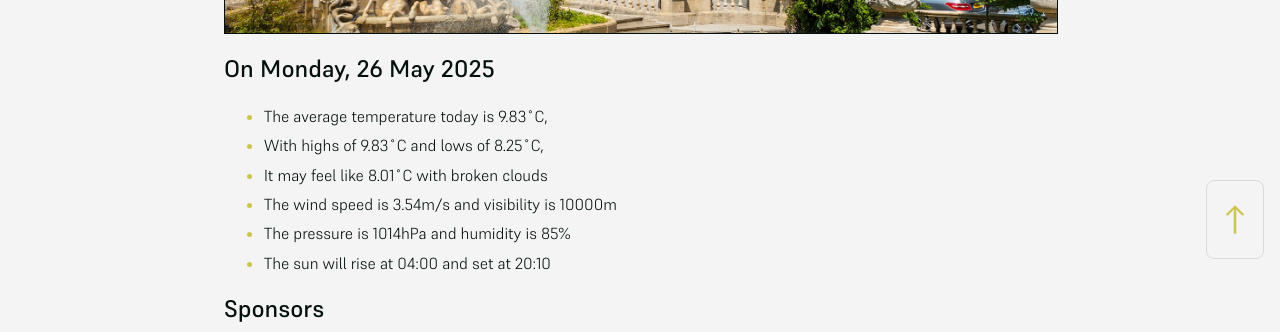
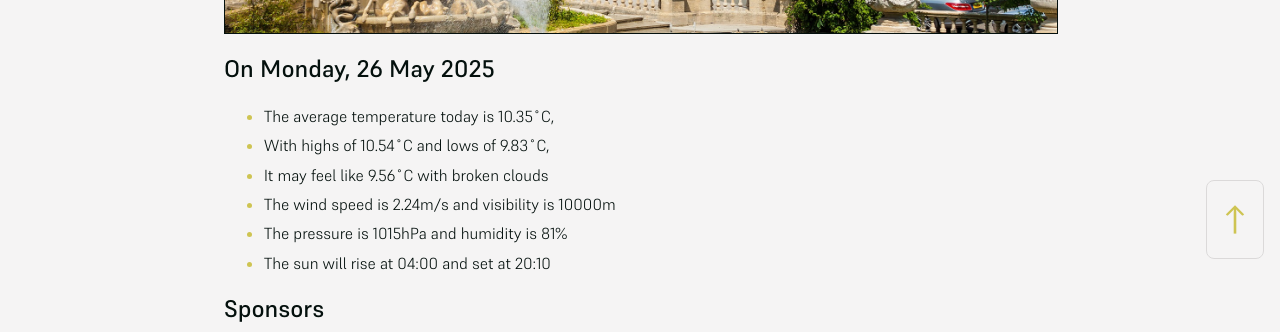
Before and after one commit to mat-0/cheltenham-open-data, a Jekyll site: the page built from index.md, in a window 1280 px wide. Shown: the part 625-957 px from the top of the page. Built offline with Jekyll 4.4.1, drawn with Linux system fonts in a browser that asks for light colours.

Commit message:
Updated 2025-05-26 04:57:59

```diff
--- a/index.md
+++ b/index.md
@@ -10,11 +10,11 @@ seo: Menu
 <!-- weather_marker starts -->
 ## On Monday, 26 May 2025
 
-- The average temperature today is 9.83˚C,
-- With highs of 9.83˚C and lows of 8.25˚C,
-- It may feel like 8.01˚C with broken clouds
-- The wind speed is 3.54m/s and visibility is 10000m
-- The pressure is 1014hPa and humidity is 85%
+- The average temperature today is 10.35˚C,
+- With highs of 10.54˚C and lows of 9.83˚C,
+- It may feel like 9.56˚C with broken clouds
+- The wind speed is 2.24m/s and visibility is 10000m
+- The pressure is 1015hPa and humidity is 81%
 - The sun will rise at 04:00 and set at 20:10
 
 <!-- weather_marker ends -->
```
Also changed, not shown: _data/flood.json (+4 -25 lines), _pages/news.md (+5 -5 lines).
